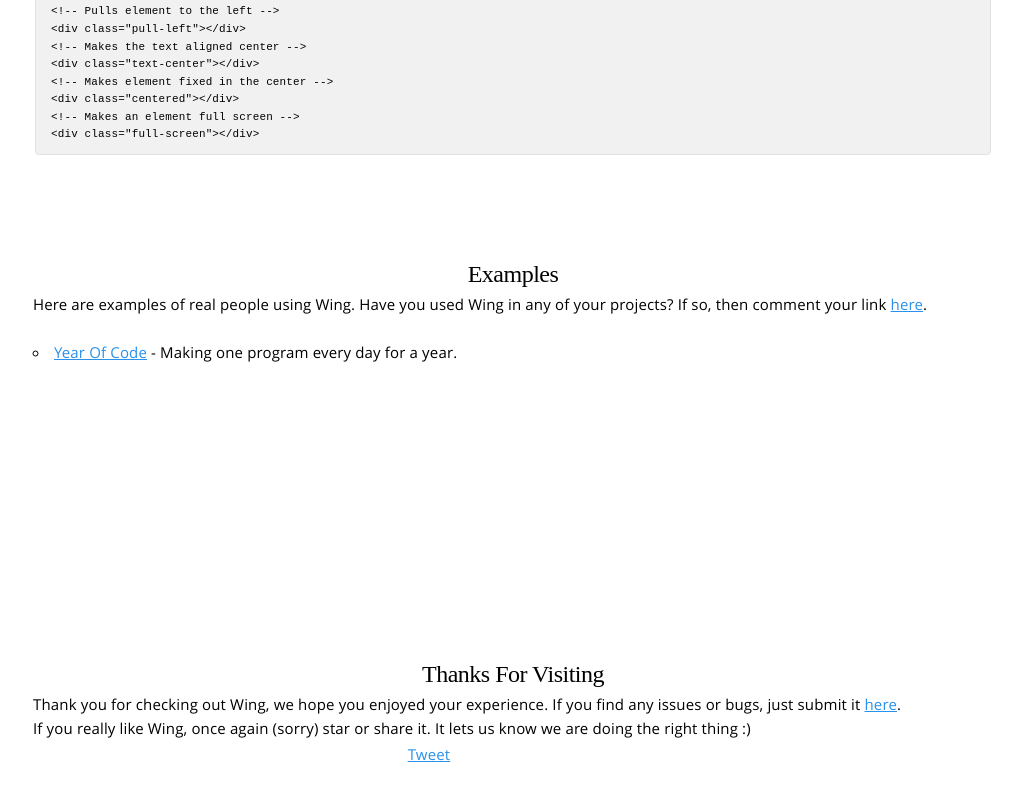
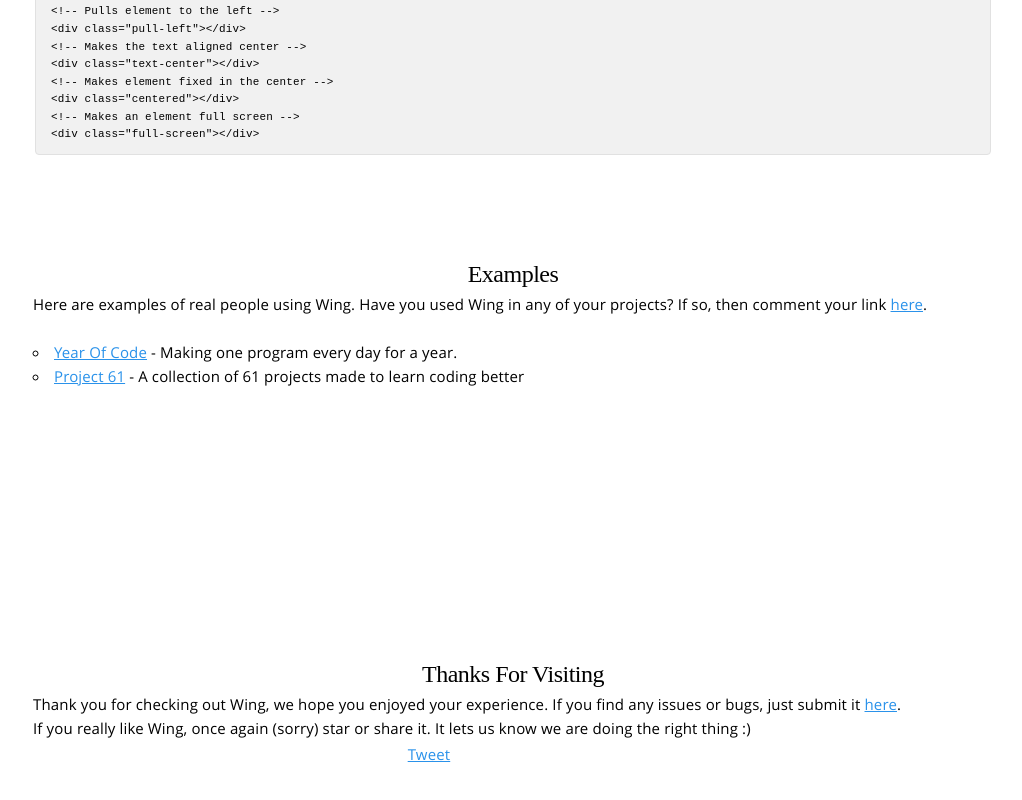
Before and after one commit to kbrsh/wing, a plain HTML site: page index.html in a window 1280 px wide. Shown: the part 6612-7412 px from the top of the page, without its empty margins (127-1149 px from the left). Drawn offline with Linux system fonts and the light colour scheme; grey boxes are pictures that could not be loaded; a web font is replaced by a local one.

Commit message:
Project 61 Example

```diff
--- a/index.html
+++ b/index.html
@@ -449,6 +449,8 @@
               <br/>
               <ul>
                   <li><a href="http://www.yearofcode.ml/" target="_blank">Year Of Code</a> - Making one program every day for a year.</li>
+                  <li><a href="http://goo.gl/43PEFN" target="_blank">Project 61</a> - A collection of 61 projects made to learn coding better</li>
+
               </ul>
           </div>
       </section>
```
